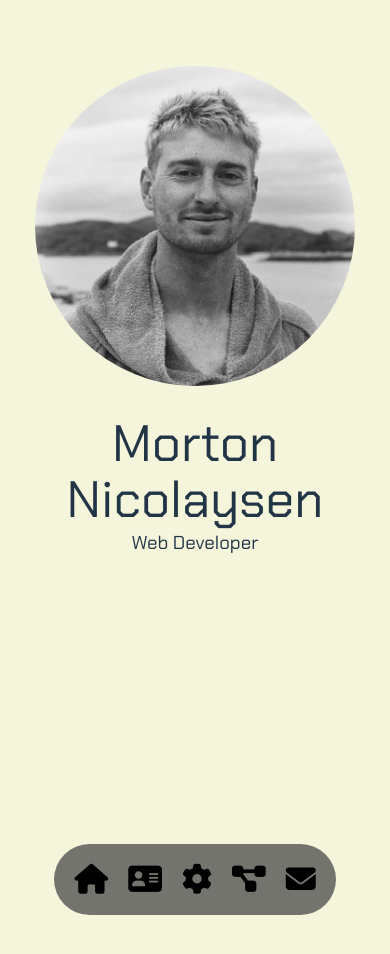
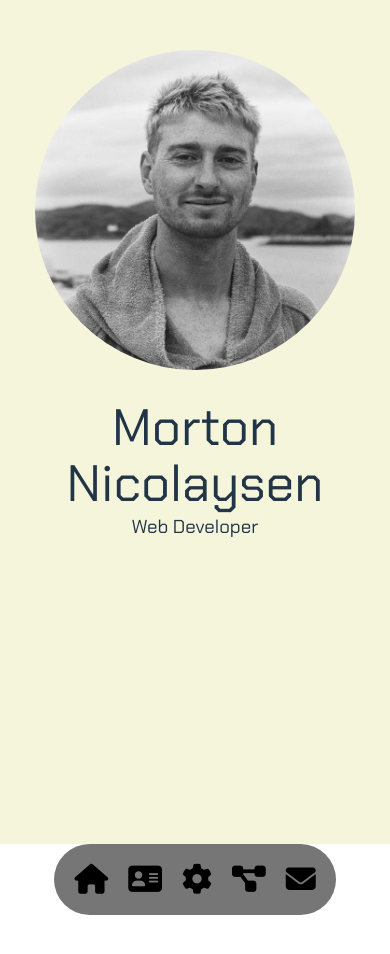
Before and after one commit to MNicolaysen/portfolio-site, a React (Vite) app in the folder portfolio-site/: page / in a window 390 px wide. Shown: the top 954 px of the page. After the commit the page ends 844 px from the top, so only its background shows below. Built offline with nearby package versions, Linux system fonts and the light colour scheme.

Commit message:
added background height for mobile useage

```diff
--- a/portfolio-site/src/components/Header.css
+++ b/portfolio-site/src/components/Header.css
@@ -1,18 +1,17 @@
 .header-container {
   width: 100%;
-  height: 120vh;
+  height: 100vh;
   overflow: hidden;
   background-color: beige;
-  position: relative;
-  margin-top: -44px; /* Adjust this value as needed */
+  z-index: -1;
 }
+
 
 .profile-pic {
   width: 320px;
   height: 320px;
   object-fit: cover;
   border-radius: 50%;
-  margin-top: 60px;
 }
 
 .image-container {
```
